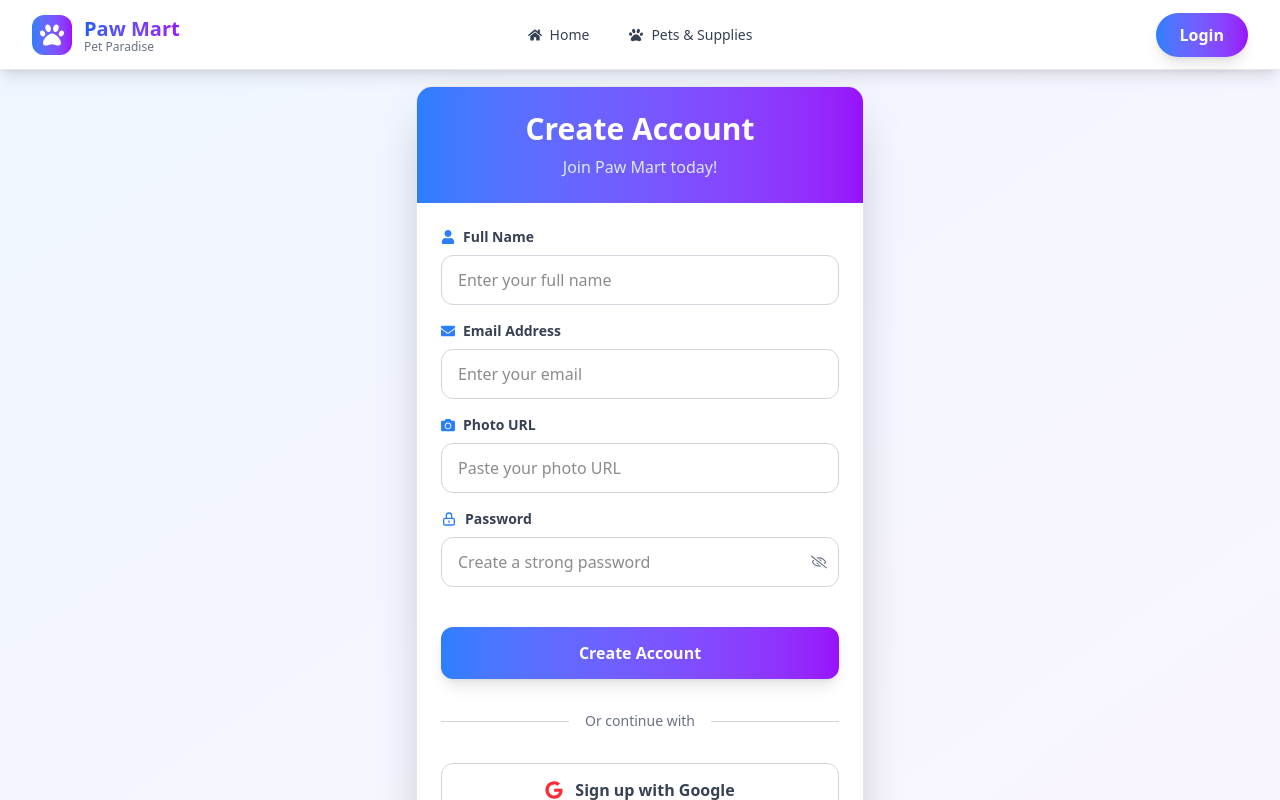
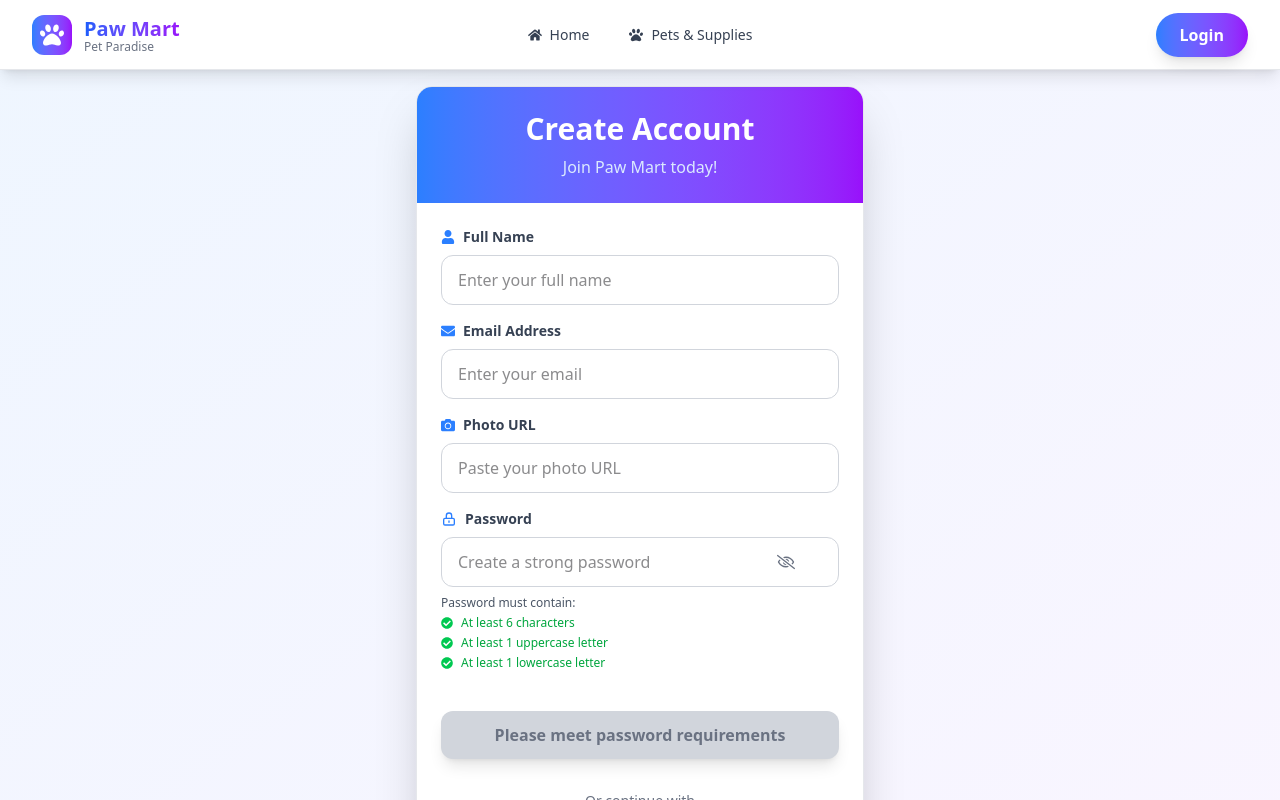
Before and after one commit to akashsarker2478/paw-mart-client, a React (Vite) app: page /auth/register in a window 1280 px wide. Shown: the top 800 px of the page. Built offline with nearby package versions, Linux system fonts and the light colour scheme; no server answers.

Commit message:
register form add

```diff
--- a/src/pages/Register/Register.jsx
+++ b/src/pages/Register/Register.jsx
@@ -6,25 +6,61 @@ import {
   FaEnvelope,
   FaCamera,
   FaGoogle,
+  FaCheckCircle,
+  FaTimesCircle
 } from "react-icons/fa";
 import { Link, useNavigate } from "react-router";
 import useAuth from "../../component/Hooks/useAuth";
 
 const Register = () => {
   const [eye, setEye] = useState(false);
-  const {createUser,updateUser,setUser,googleSignIn} = useAuth()
-  const navigate = useNavigate()
+  const [passwordError, setPasswordError] = useState("");
+  const [passwordValid, setPasswordValid] = useState(false);
+  const { createUser, updateUser, setUser, googleSignIn } = useAuth();
+  const navigate = useNavigate();
+
+  const validatePassword = (password) => {
+    const minLength = /.{6,}/;
+    const hasUpperCase = /[A-Z]/;
+    const hasLowerCase = /[a-z]/;
+
+    if (!minLength.test(password)) {
+      return "Password must be at least 6 characters long";
+    }
+    if (!hasUpperCase.test(password)) {
+      return "Password must contain at least 1 uppercase letter";
+    }
+    if (!hasLowerCase.test(password)) {
+      return "Password must contain at least 1 lowercase letter";
+    }
+    return "";
+  };
+
+  const handlePasswordChange = (e) => {
+    const password = e.target.value;
+    const error = validatePassword(password);
+    setPasswordError(error);
+    setPasswordValid(!error && password.length > 0);
+  };
 
   const handleRegister = (e) => {
     e.preventDefault();
+
     const name = e.target.name.value;
     const email = e.target.email.value;
     const photo = e.target.photo.value;
     const password = e.target.password.value;
+
+
+    const error = validatePassword(password);
+    if (error) {
+      setPasswordError(error);
+      return;
+    }
+
     createUser(email, password)
       .then((res) => {
         const user = res.user;
-
         updateUser(name, photo)
           .then(() => {
             setUser({
@@ -32,7 +68,6 @@ const Register = () => {
               displayName: name,
               photoURL: photo,
             });
-
             alert("Account created successfully!");
             navigate("/");
           })
@@ -42,27 +77,29 @@ const Register = () => {
       })
       .catch((err) => {
         console.log("Create Error:", err.message);
+        alert(err.message);
       });
   };
 
   const handleGoogleSignIn = () => {
     googleSignIn()
-      .then(res=>{
-            console.log(res.user)
-            alert('google sign in successful')
-            navigate('/')
+      .then(res => {
+        console.log(res.user);
+        alert('Google sign in successful');
+        navigate('/');
       })
-        .catch(error=>{
-            console.log(error.message)
-        })
+      .catch(error => {
+        console.log(error.message);
+        alert(error.message);
+      });
   };
 
   return (
     <div className="min-h-screen bg-gradient-to-br from-blue-50 to-purple-50 dark:from-gray-900 dark:to-gray-800 flex items-center justify-center p-4">
       <div className="w-full max-w-md">
-        {/* Card Container */}
+
         <div className="bg-white dark:bg-gray-800 rounded-2xl shadow-2xl overflow-hidden border border-gray-200 dark:border-gray-700">
-          {/* Header */}
+
           <div className="bg-gradient-to-r from-blue-500 to-purple-600 p-6 text-center">
             <h2 className="text-3xl font-bold text-white mb-2">
               Create Account
@@ -70,7 +107,7 @@ const Register = () => {
             <p className="text-blue-100">Join Paw Mart today!</p>
           </div>
 
-          {/* Form */}
+
           <form onSubmit={handleRegister} className="p-6 space-y-4">
             {/* Name Field */}
             <div className="space-y-2">
@@ -83,6 +120,7 @@ const Register = () => {
                 name="name"
                 className="w-full px-4 py-3 border border-gray-300 dark:border-gray-600 rounded-xl focus:ring-2 focus:ring-blue-500 focus:border-transparent dark:bg-gray-700 dark:text-white transition-all duration-300"
                 placeholder="Enter your full name"
+                required
               />
             </div>
 
@@ -97,6 +135,7 @@ const Register = () => {
                 name="email"
                 className="w-full px-4 py-3 border border-gray-300 dark:border-gray-600 rounded-xl focus:ring-2 focus:ring-blue-500 focus:border-transparent dark:bg-gray-700 dark:text-white transition-all duration-300"
                 placeholder="Enter your email"
+                required
               />
             </div>
 
@@ -135,34 +174,107 @@ const Register = () => {
               <div className="relative">
                 <input
                   type={eye ? "text" : "password"}
-                  className="w-full px-4 py-3 border border-gray-300 dark:border-gray-600 rounded-xl focus:ring-2 focus:ring-blue-500 focus:border-transparent dark:bg-gray-700 dark:text-white pr-12 transition-all duration-300"
+                  className={`w-full px-4 py-3 border rounded-xl focus:ring-2 focus:border-transparent dark:bg-gray-700 dark:text-white pr-12 transition-all duration-300 ${
+                    passwordError && !passwordValid
+                      ? "border-red-500 focus:ring-red-500"
+                      : passwordValid
+                      ? "border-green-500 focus:ring-green-500"
+                      : "border-gray-300 dark:border-gray-600 focus:ring-blue-500"
+                  }`}
                   name="password"
                   placeholder="Create a strong password"
+                  onChange={handlePasswordChange}
                   required
                 />
                 <button
                   type="button"
                   onClick={() => setEye(!eye)}
-                  className="absolute right-3 top-1/2 transform -translate-y-1/2 text-gray-500 hover:text-blue-500 transition-colors duration-300"
+                  className="absolute right-10 top-1/2 transform -translate-y-1/2 text-gray-500 hover:text-blue-500 transition-colors duration-300 p-1"
                 >
                   {eye ? (
-                    <FaEye className="text-blue-500" />
+                    <FaEye className="text-blue-500 text-lg" />
                   ) : (
-                    <FaRegEyeSlash />
+                    <FaRegEyeSlash className="text-lg" />
                   )}
                 </button>
-              </div>
+
+
+                {passwordValid && (
+                  <FaCheckCircle className="absolute right-3 top-1/2 transform -translate-y-1/2 text-green-500 text-lg" />
+                )}
+                {passwordError && !passwordValid && (
+                  <FaTimesCircle className="absolute right-3 top-1/2 transform -translate-y-1/2 text-red-500 text-lg" />
+                )}
               </div>
 
-            {/* Register Button */}
+
+              <div className="space-y-1 mt-2">
+                <p className="text-xs text-gray-600 dark:text-gray-400 font-medium">
+                  Password must contain:
+                </p>
+                <ul className="text-xs space-y-1">
+                  <li className={`flex items-center gap-2 ${
+                    passwordValid || !passwordError.includes('6 characters')
+                    ? 'text-green-600 dark:text-green-400'
+                    : 'text-red-600 dark:text-red-400'
+                  }`}>
+                    {passwordValid || !passwordError.includes('6 characters') ? (
+                      <FaCheckCircle className="text-green-500" />
+                    ) : (
+                      <FaTimesCircle className="text-red-500" />
+                    )}
+                    At least 6 characters
+                  </li>
+                  <li className={`flex items-center gap-2 ${
+                    passwordValid || !passwordError.includes('uppercase')
+                    ? 'text-green-600 dark:text-green-400'
+                    : 'text-red-600 dark:text-red-400'
+                  }`}>
+                    {passwordValid || !passwordError.includes('uppercase') ? (
+                      <FaCheckCircle className="text-green-500" />
+                    ) : (
+                      <FaTimesCircle className="text-red-500" />
+                    )}
+                    At least 1 uppercase letter
+                  </li>
+                  <li className={`flex items-center gap-2 ${
+                    passwordValid || !passwordError.includes('lowercase')
+                    ? 'text-green-600 dark:text-green-400'
+                    : 'text-red-600 dark:text-red-400'
+                  }`}>
+                    {passwordValid || !passwordError.includes('lowercase') ? (
+                      <FaCheckCircle className="text-green-500" />
+                    ) : (
+                      <FaTimesCircle className="text-red-500" />
+                    )}
+                    At least 1 lowercase letter
+                  </li>
+                </ul>
+              </div>
+
+
+              {passwordError && (
+                <p className="text-red-600 dark:text-red-400 text-xs font-medium mt-2 flex items-center gap-2">
+                  <FaTimesCircle />
+                  {passwordError}
+                </p>
+              )}
+            </div>
+
+
             <button
               type="submit"
-              className="w-full bg-gradient-to-r from-blue-500 to-purple-600 hover:from-blue-600 hover:to-purple-700 text-white font-semibold py-3.5 rounded-xl transition-all duration-300 transform hover:scale-105 shadow-lg hover:shadow-xl mt-6"
+              disabled={!passwordValid}
+              className={`w-full font-semibold py-3 rounded-xl transition-all duration-300 transform shadow-lg mt-6 ${
+                passwordValid
+                  ? "bg-gradient-to-r from-blue-500 to-purple-600 hover:from-blue-600 hover:to-purple-700 text-white hover:scale-105 hover:shadow-xl"
+                  : "bg-gray-300 dark:bg-gray-600 text-gray-500 dark:text-gray-400 cursor-not-allowed"
+              }`}
             >
-              Create Account
+              {passwordValid ? "Create Account" : "Please meet password requirements"}
             </button>
 
-            {/* Divider */}
+
             <div className="relative flex items-center py-4">
               <div className="flex-grow border-t border-gray-300 dark:border-gray-600"></div>
               <span className="flex-shrink mx-4 text-gray-500 dark:text-gray-400 text-sm">
@@ -182,7 +294,7 @@ const Register = () => {
             </button>
           </form>
 
-          {/* Footer */}
+
           <div className="bg-gray-50 dark:bg-gray-700 px-6 py-4 border-t border-gray-200 dark:border-gray-600">
             <p className="text-center text-gray-600 dark:text-gray-400">
               Already have an account?{" "}
@@ -196,7 +308,7 @@ const Register = () => {
           </div>
         </div>
 
-        {/* Additional Info */}
+
         <div className="text-center mt-6">
           <p className="text-sm text-gray-500 dark:text-gray-400">
             By creating an account, you agree to our{" "}
```
Lines whose indentation alone changed are shown as unchanged.
